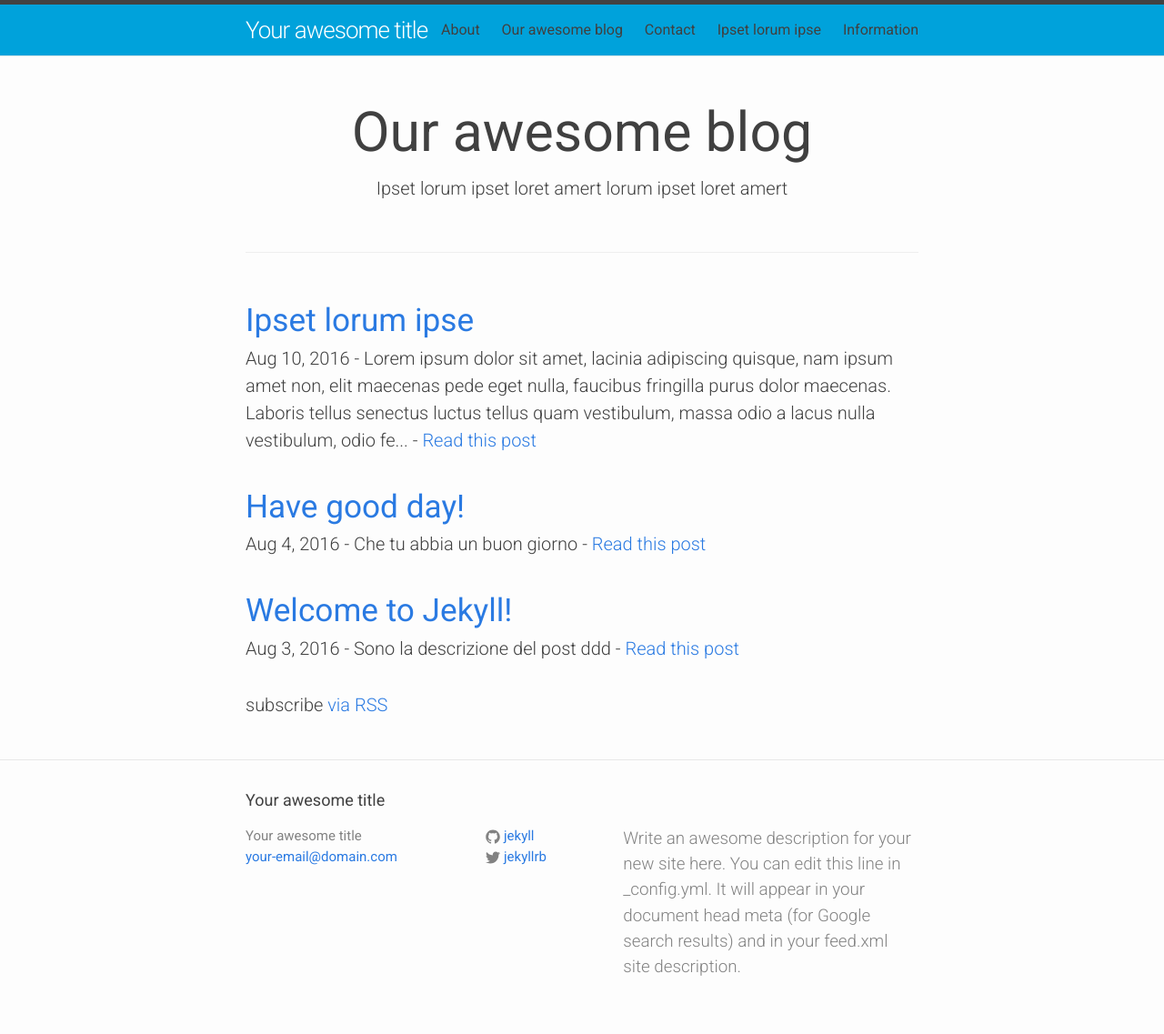
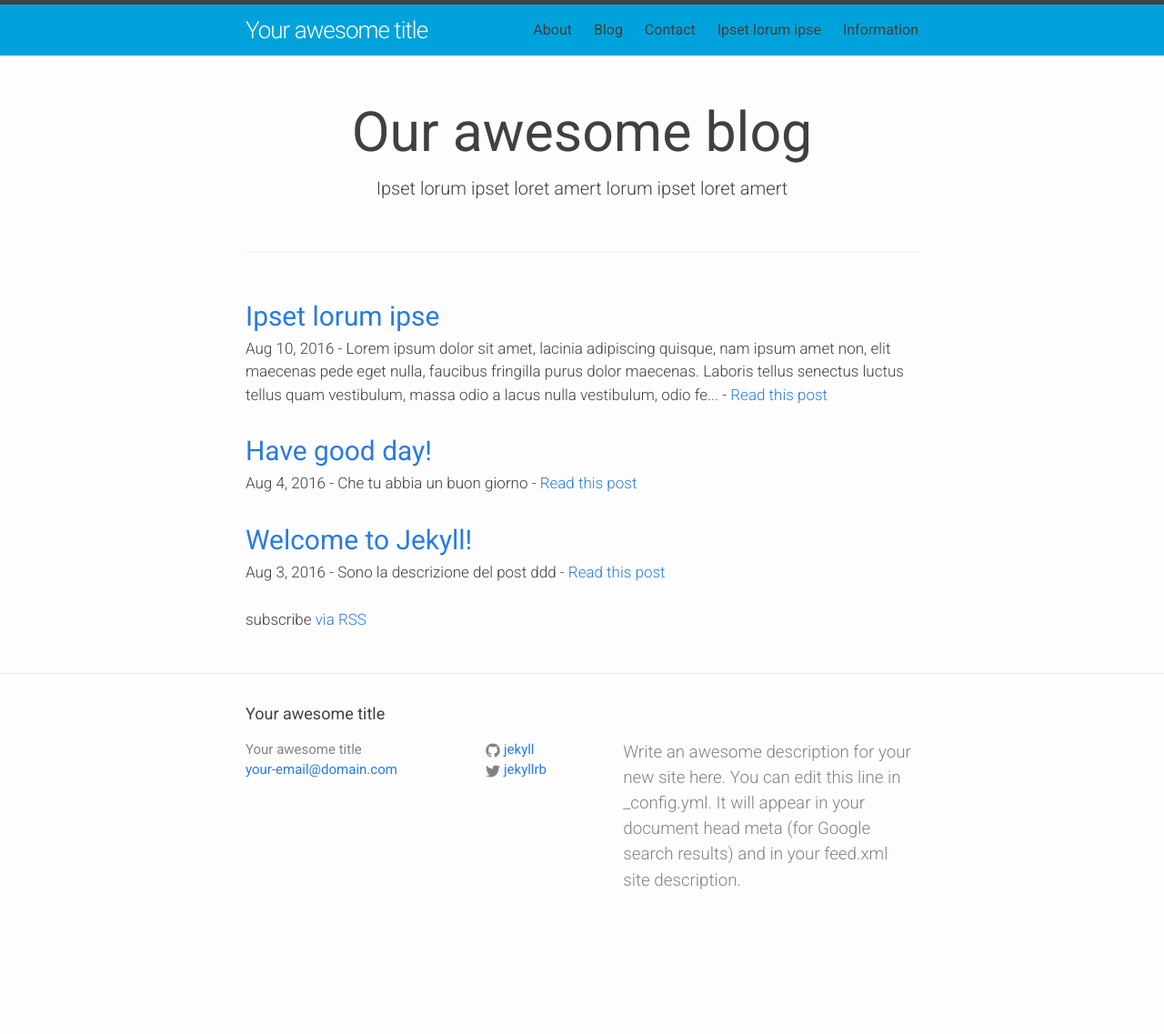
Before and after one commit to volgorean/test-jekyll, a Jekyll site: the page built from blog.html, in a window 1280 px wide. Shown: the whole page at 91% size. Built offline with Jekyll 4.4.1, drawn with Linux system fonts in a browser that asks for light colours; after the commit the page ends 1042 px from its top, so only the background shows below that.

Commit message:
fixed menu link title

```diff
--- a/_includes/header.html
+++ b/_includes/header.html
@@ -16,7 +16,9 @@
       <div class="trigger">
         {% for my_page in site.pages %}
           {% if my_page.title %}
-          <a class="page-link" href="{{ my_page.url | prepend: site.baseurl }}">{{ my_page.title | escape }}</a>
+          <a class="page-link" href="{{ my_page.url | prepend: site.baseurl }}">
+            {% if my_page.in_menu %}{{ my_page.in_menu }}{% else %} {{ my_page.title | escape }} {% endif %}
+          </a>
           {% endif %}
         {% endfor %}
       </div>
--- a/_includes/page-title.html
+++ b/_includes/page-title.html
@@ -1,4 +1,4 @@
-  <header class="page-header {% if page.url == "/blog" %} page-posts {% endif %}">
+  <header class="page-header {% if page.url == "/blog" or page.url =="/blog/"  %} page-posts {% endif %}">
     <h1 class="page-title">{{ page.title | escape }}</h1>
      <p>{{ page.summary }}</p>
   </header>
--- a/_sass/minimas/_layout.scss
+++ b/_sass/minimas/_layout.scss
@@ -223,6 +223,10 @@ article {
     margin-bottom: $spacing-unit;
 }
 
+.blog {
+    font-size: 0.85em;
+}
+
 .post-title {
     font-size: 42px;
     letter-spacing: -1px;
--- a/blog.html
+++ b/blog.html
@@ -3,6 +3,7 @@ title: Our awesome blog
 layout: default
 permalink: "/blog"
 summary: Ipset lorum ipset loret amert lorum ipset loret amert
+in_menu: Blog
 ---
 <div class="home blog" itemscope itemtype="http://schema.org/BlogPosting">
 
```
